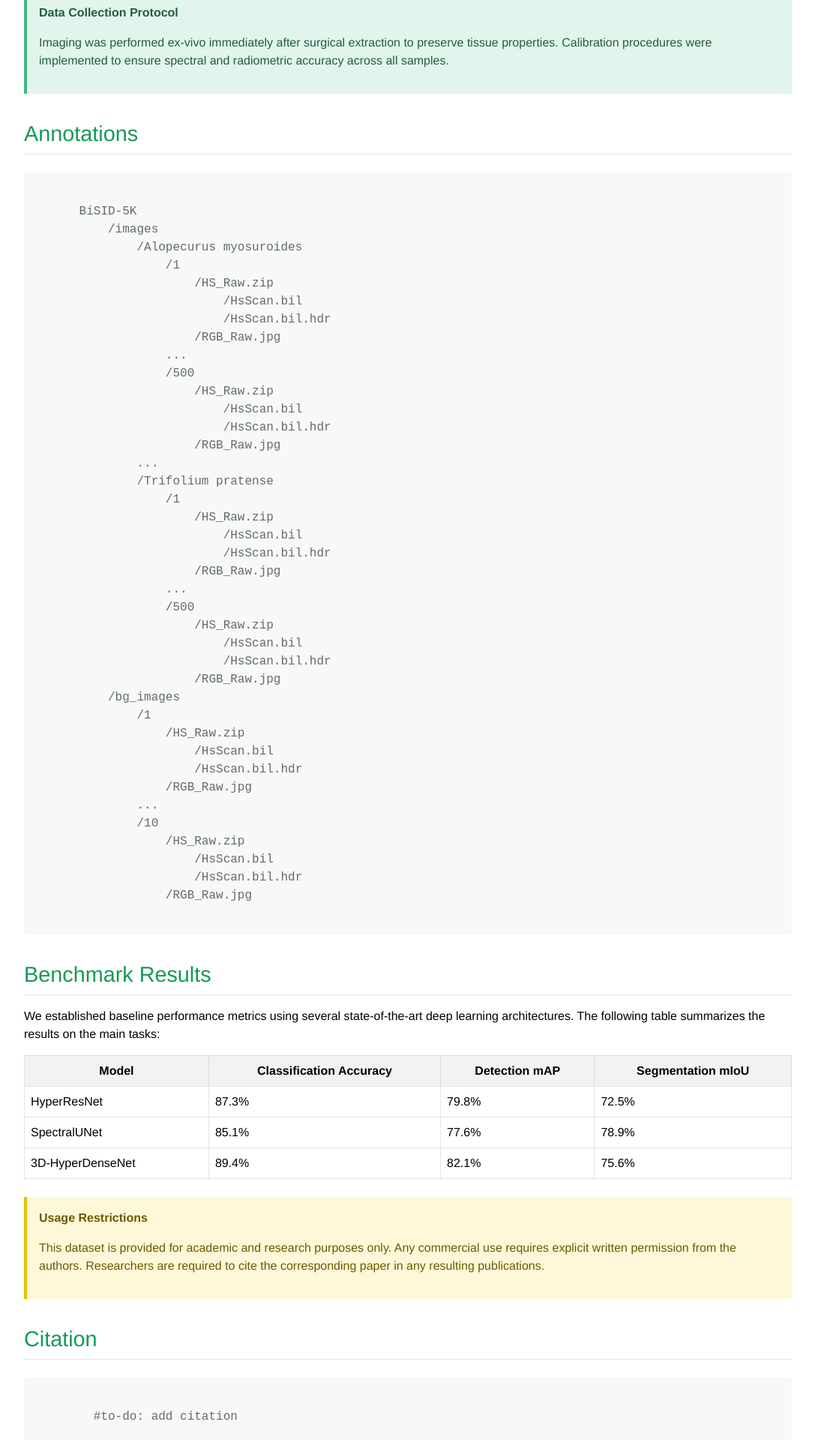
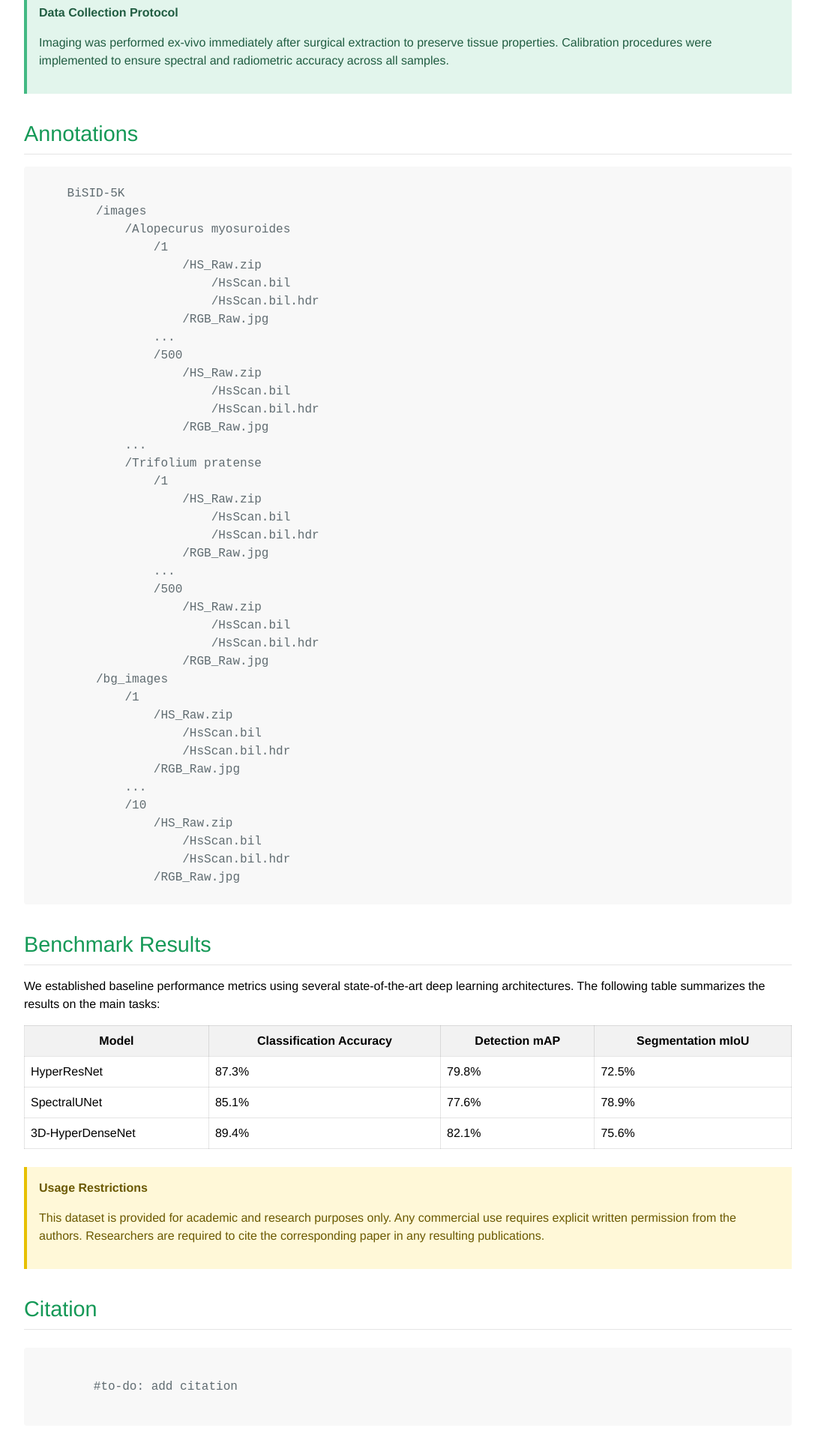
Before and after one commit to max-kuk/bisid-5k, a Jekyll site: the page built from index.md, in a window 1280 px wide. Shown: the part 2126-4046 px from the top of the page at 75% size, without its empty margins (96-1183 px from the left). Built offline with Jekyll 4.4.1, drawn with Linux system fonts in a browser that asks for light colours; our own code applies the rules of GitHub Pages for plain Markdown files.

Commit message:
website update

```diff
--- a/_layouts/default.html
+++ b/_layouts/default.html
@@ -288,8 +288,8 @@
       font-family: monospace;
       background-color: #f8f8f8;
       color: #606c71;
-      padding: 1rem;
-      margin: 1.5rem 0;
+      padding: 0;
+      margin: 1rem 0;
       border-radius: 4px;
       white-space: pre-wrap;
     }
```
